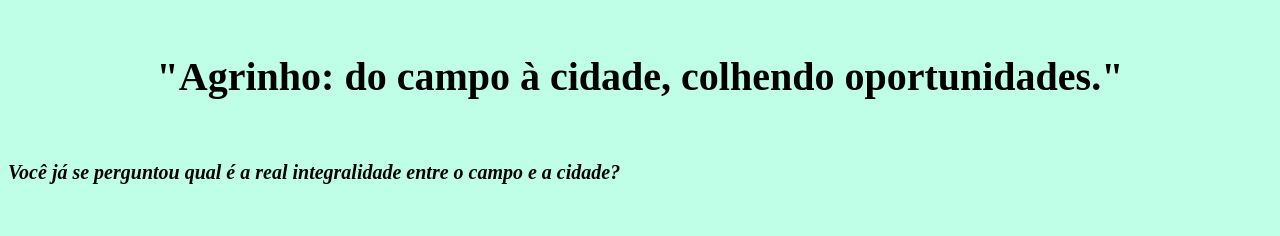
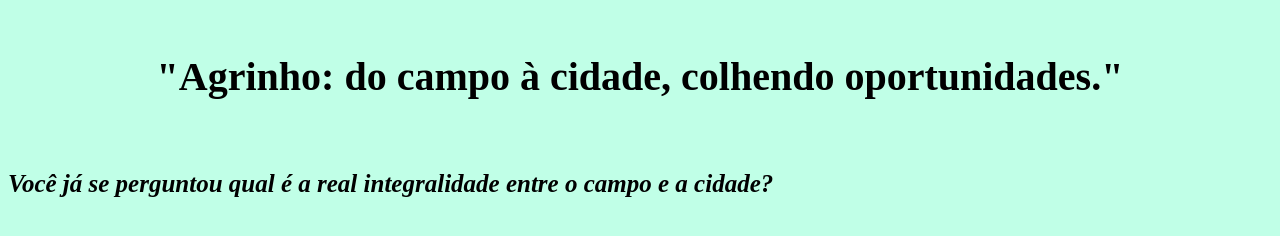
Before and after one commit to MariaFelema/Agrinho2024, a plain HTML site: page index.html in a window 1280 px wide. Drawn offline with Linux system fonts and the light colour scheme; a web font is replaced by a local one.

Commit message:
maria linda

```diff
--- a/index.html
+++ b/index.html
@@ -15,6 +15,6 @@
    <br>
    <h1>"Agrinho: do campo à cidade, colhendo oportunidades."</h1>
    <br>
-   <h2><i>     Você já se perguntou qual é a real integralidade entre o campo e a cidade?</i></h2>
+   <h2><p><i>Você já se perguntou qual é a real integralidade entre o campo e a cidade?</i></p></h2>
 </body>
 </html>
--- a/style.css
+++ b/style.css
@@ -19,5 +19,5 @@ h1{
 
 h2{
     font-family: var(--fonte-principal);
-    font-size: 20px;
+    font-size: 25px;
 }
```
